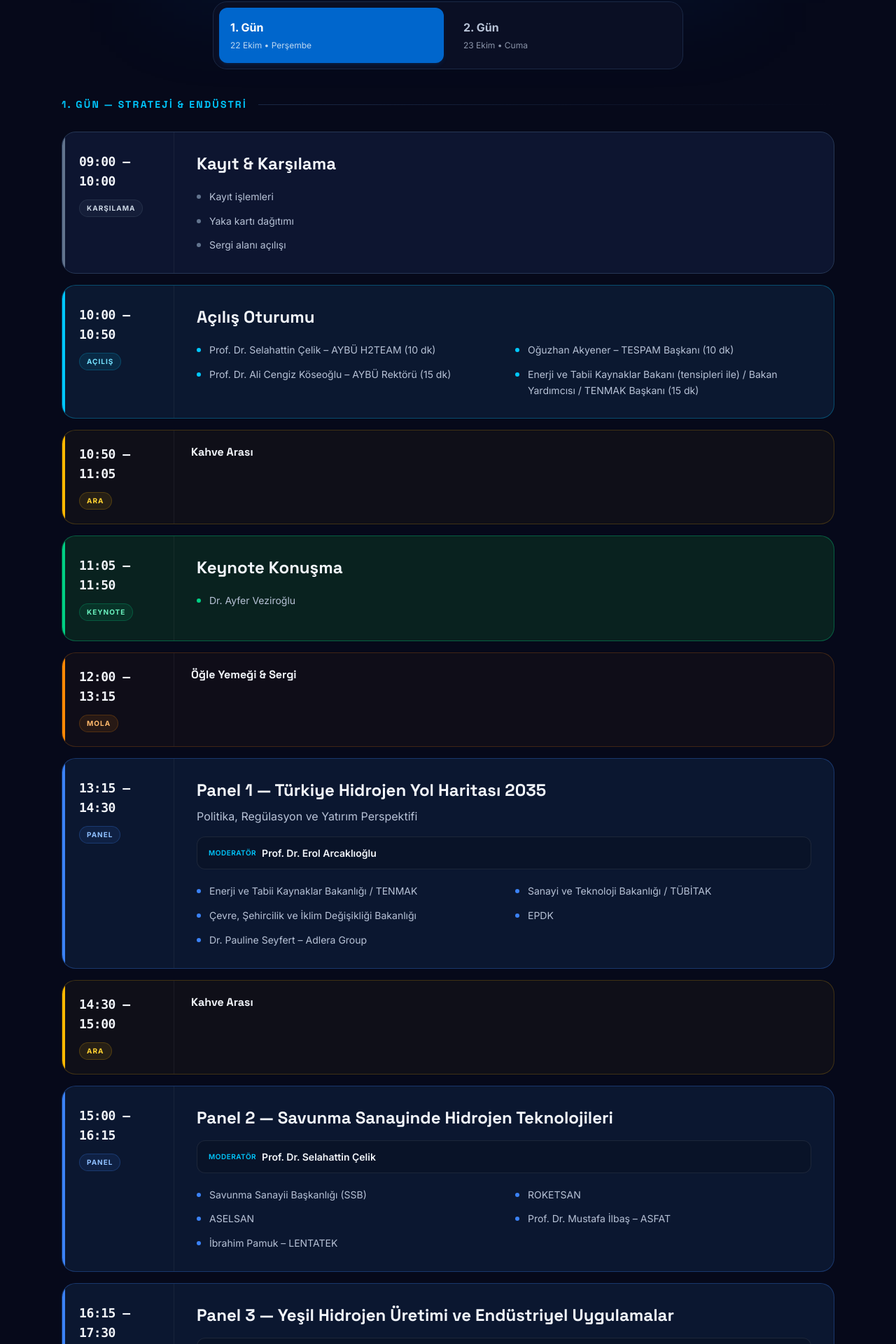
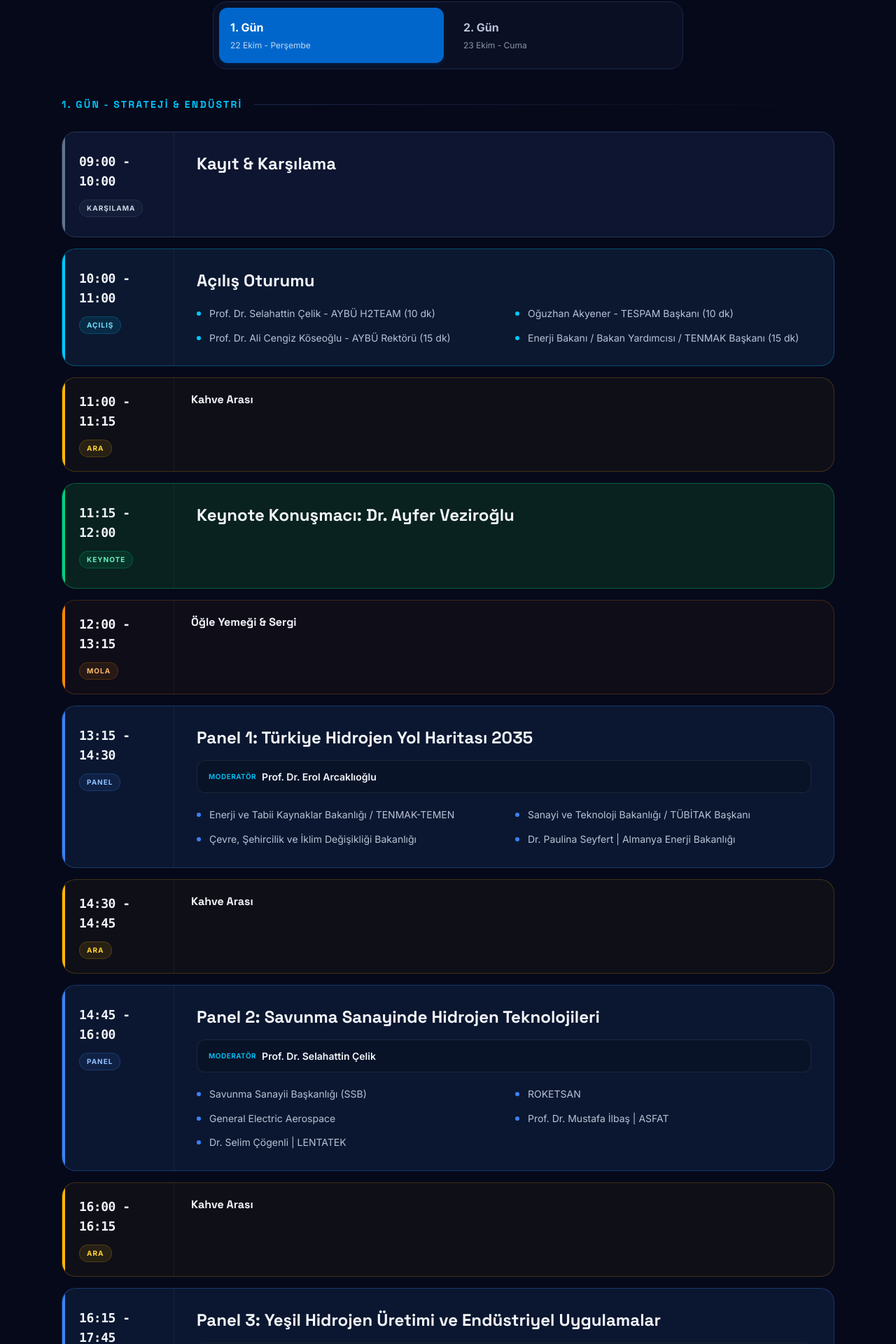
Before and after one commit to turkesdedeci/h2zirve, a Next.js app: page / in a window 1280 px wide. Shown: the part 2497-4417 px from the top of the page at 70% size. Built offline with nearby package versions, Linux system fonts and the light colour scheme.

Commit message:
Update final event program

```diff
--- a/src/components/Program.tsx
+++ b/src/components/Program.tsx
@@ -11,7 +11,6 @@ type SessionType =
   | "lunch"
   | "poster"
   | "gala"
-  | "prayer"
   | "closing"
   | "visit";
 
@@ -26,73 +25,70 @@ interface Session {
 
 const day1: Session[] = [
   {
-    time: "09:00 – 10:00",
+    time: "09:00 - 10:00",
     type: "registration",
     title: "Kayıt & Karşılama",
-    speakers: ["Kayıt işlemleri", "Yaka kartı dağıtımı", "Sergi alanı açılışı"],
   },
   {
-    time: "10:00 – 10:50",
+    time: "10:00 - 11:00",
     type: "opening",
     title: "Açılış Oturumu",
     speakers: [
-      "Prof. Dr. Selahattin Çelik – AYBÜ H2TEAM (10 dk)",
-      "Oğuzhan Akyener – TESPAM Başkanı (10 dk)",
-      "Prof. Dr. Ali Cengiz Köseoğlu – AYBÜ Rektörü (15 dk)",
-      "Enerji ve Tabii Kaynaklar Bakanı (tensipleri ile) / Bakan Yardımcısı / TENMAK Başkanı (15 dk)",
+      "Prof. Dr. Selahattin Çelik - AYBÜ H2TEAM (10 dk)",
+      "Oğuzhan Akyener - TESPAM Başkanı (10 dk)",
+      "Prof. Dr. Ali Cengiz Köseoğlu - AYBÜ Rektörü (15 dk)",
+      "Enerji Bakanı / Bakan Yardımcısı / TENMAK Başkanı (15 dk)",
     ],
   },
-  { time: "10:50 – 11:05", type: "break", title: "Kahve Arası" },
+  { time: "11:00 - 11:15", type: "break", title: "Kahve Arası" },
   {
-    time: "11:05 – 11:50",
+    time: "11:15 - 12:00",
     type: "keynote",
-    title: "Keynote Konuşma",
-    speakers: ["Dr. Ayfer Veziroğlu"],
+    title: "Keynote Konuşmacı: Dr. Ayfer Veziroğlu",
   },
-  { time: "12:00 – 13:15", type: "lunch", title: "Öğle Yemeği & Sergi" },
+  { time: "12:00 - 13:15", type: "lunch", title: "Öğle Yemeği & Sergi" },
   {
-    time: "13:15 – 14:30",
+    time: "13:15 - 14:30",
     type: "panel",
-    title: "Panel 1 — Türkiye Hidrojen Yol Haritası 2035",
-    subtitle: "Politika, Regülasyon ve Yatırım Perspektifi",
+    title: "Panel 1: Türkiye Hidrojen Yol Haritası 2035",
     moderator: "Prof. Dr. Erol Arcaklıoğlu",
     speakers: [
-      "Enerji ve Tabii Kaynaklar Bakanlığı / TENMAK",
-      "Sanayi ve Teknoloji Bakanlığı / TÜBİTAK",
+      "Enerji ve Tabii Kaynaklar Bakanlığı / TENMAK-TEMEN",
+      "Sanayi ve Teknoloji Bakanlığı / TÜBİTAK Başkanı",
       "Çevre, Şehircilik ve İklim Değişikliği Bakanlığı",
-      "EPDK",
-      "Dr. Pauline Seyfert – Adlera Group",
+      "Dr. Paulina Seyfert | Almanya Enerji Bakanlığı",
     ],
   },
-  { time: "14:30 – 15:00", type: "break", title: "Kahve Arası" },
+  { time: "14:30 - 14:45", type: "break", title: "Kahve Arası" },
   {
-    time: "15:00 – 16:15",
+    time: "14:45 - 16:00",
     type: "panel",
-    title: "Panel 2 — Savunma Sanayinde Hidrojen Teknolojileri",
+    title: "Panel 2: Savunma Sanayinde Hidrojen Teknolojileri",
     moderator: "Prof. Dr. Selahattin Çelik",
     speakers: [
       "Savunma Sanayii Başkanlığı (SSB)",
       "ROKETSAN",
-      "ASELSAN",
-      "Prof. Dr. Mustafa İlbaş – ASFAT",
-      "İbrahim Pamuk – LENTATEK",
+      "General Electric Aerospace",
+      "Prof. Dr. Mustafa İlbaş | ASFAT",
+      "Dr. Selim Çögenli | LENTATEK",
     ],
   },
+  { time: "16:00 - 16:15", type: "break", title: "Kahve Arası" },
   {
-    time: "16:15 – 17:30",
+    time: "16:15 - 17:45",
     type: "panel",
-    title: "Panel 3 — Yeşil Hidrojen Üretimi ve Endüstriyel Uygulamalar",
+    title: "Panel 3: Yeşil Hidrojen Üretimi ve Endüstriyel Uygulamalar",
     moderator: "Prof. Dr. Hasan Özcan",
     speakers: [
       "Yeşil Hidrojen Üreticileri Derneği",
       "TÜPRAŞ",
-      "Yenilenebilir enerji firması (GES/RES)",
-      "Elektrolizör teknolojisi firması",
+      "GM Hidrojen Vadisi",
+      "Prof. Dr. Yüksel Kaplan",
       "TÜBİTAK MAM",
     ],
   },
   {
-    time: "17:30 – 18:30",
+    time: "17:45 - 18:30",
     type: "poster",
     title: "Poster Sunumları & Sergi Ziyareti",
     speakers: [
@@ -106,58 +102,56 @@ const day1: Session[] = [
 
 const day2: Session[] = [
   {
-    time: "09:00 – 09:30",
+    time: "09:00 - 09:30",
     type: "registration",
     title: "Karşılama & Sabah Kahvesi",
   },
   {
-    time: "09:30 – 10:15",
+    time: "09:30 - 10:15",
     type: "keynote",
-    title: "Keynote Konuşma",
-    speakers: ["Prof. Dr. İbrahim Dinçer"],
+    title: "Keynote Konuşmacı: Prof. Dr. İbrahim Dinçer",
   },
-  { time: "10:15 – 10:45", type: "break", title: "Kahve Arası & Sergi" },
+  { time: "10:15 - 10:45", type: "break", title: "Kahve Arası & Sergi" },
   {
-    time: "10:45 – 11:45",
+    time: "10:45 - 11:45",
     type: "panel",
-    title: "Panel 4 — Sanayide Hidrojen Kullanımı",
-    moderator: "Prof. Dr. Bülent Yeşilata",
-  },
-  { time: "11:45 – 12:45", type: "lunch", title: "Öğle Yemeği" },
-  { time: "12:45 – 13:45", type: "prayer", title: "Cuma Namazı Arası" },
-  {
-    time: "13:45 – 15:15",
-    type: "panel",
-    title: "Panel 5 — Hidrojen Ekonomisi, Ar-Ge ve Ticarileşme",
+    title: "Panel 4: Sanayide Hidrojen Kullanımı",
+    moderator: "DSB",
     speakers: [
-      "Kalkınma bankası / yatırım fonu",
-      "TÜBİTAK",
-      "Üniversite temsilcisi",
-      "Sanayi Ar-Ge merkezi",
-      "Teknoloji / startup firması",
+      "Botaş",
+      "Çimento Üreticileri Derneği",
+      "Demir Çelik Üretimi Erdemir",
+      "Seramik Üreticileri",
     ],
   },
-  { time: "15:15 – 15:45", type: "break", title: "Kahve Arası" },
+  { time: "11:45 - 13:15", type: "lunch", title: "Öğle Yemeği & Sergi" },
   {
-    time: "15:45 – 16:45",
+    time: "13:15 - 14:30",
+    type: "panel",
+    title: "Panel 5: Hidrojen Ekonomisi, Ar-Ge ve Ticarileşme",
+    moderator: "DSB",
+    speakers: [
+      "Ankara Kalkınma Ajansı / Kalkınma Bankası / Yatırım fonu",
+      "TÜBİTAK Uzmanı",
+      "Prof. Dr. İbrahim Dinçer",
+      "Sanayi Ar-Ge merkezi + Teknoloji / startup firması",
+    ],
+  },
+  { time: "14:30 - 14:45", type: "break", title: "Kahve Arası" },
+  {
+    time: "14:45 - 15:45",
     type: "poster",
     title: "Poster Sunumları & Sergi",
-    speakers: [
-      "Poster sahipleri ile birebir etkileşim",
-      "Firma standlarının aktif ziyareti",
-    ],
   },
-  { time: "16:45 – 17:15", type: "closing", title: "Poster Ödülleri & Kapanış" },
   {
-    time: "17:30 – 19:00",
+    time: "16:00 - 16:30",
+    type: "closing",
+    title: "Poster Ödülleri & Kapanış",
+  },
+  {
+    time: "17:30 - 18:30",
     type: "visit",
-    title: "Opsiyonel Teknik Ziyaret",
-    subtitle: "AYBÜ H2TEAM Laboratuvar Ziyareti",
-    speakers: [
-      "Katılım isteğe bağlıdır",
-      "Farklı lokasyonda gerçekleştirilecektir",
-      "Ulaşım organizasyonu ayrıca duyurulacaktır",
-    ],
+    title: "Teknik Ziyaret: AYBÜ H2TEAM Laboratuvar Ziyareti",
   },
 ];
 
@@ -208,7 +202,7 @@ const cfg: Record<
     bg: "bg-orange-400/[0.04]",
   },
   poster: {
-    label: "Sergi",
+    label: "Poster",
     accent: "bg-violet-400",
     badge: "text-violet-300 bg-violet-400/10 border-violet-400/20",
     border: "border-violet-400/25",
@@ -220,13 +214,6 @@ const cfg: Record<
     badge: "text-pink-300 bg-pink-400/10 border-pink-400/20",
     border: "border-pink-400/25",
     bg: "bg-pink-400/[0.05]",
-  },
-  prayer: {
-    label: "Ara",
-    accent: "bg-teal-400",
-    badge: "text-teal-300 bg-teal-400/10 border-teal-400/20",
-    border: "border-teal-400/20",
-    bg: "bg-teal-400/[0.04]",
   },
   closing: {
     label: "Kapanış",
@@ -250,7 +237,6 @@ export default function Program() {
 
   return (
     <section id="program" className="relative overflow-hidden bg-h2-bg py-16 sm:py-28">
-      <div className="pointer-events-none absolute left-1/2 top-0 h-72 w-[52rem] -translate-x-1/2 bg-h2-blue/10 blur-3xl" />
       <div className="relative max-w-6xl mx-auto px-4 sm:px-6">
         <div className="mb-12 text-center">
           <span className="font-display text-h2-small font-semibold uppercase tracking-[0.22em] text-h2-cyan">
@@ -278,7 +264,7 @@ export default function Program() {
             >
               <div className="text-h2-body font-bold">{day}. Gün</div>
               <div className="mt-1 text-h2-micro opacity-75">
-                {day === 1 ? "22 Ekim • Perşembe" : "23 Ekim • Cuma"}
+                {day === 1 ? "22 Ekim - Perşembe" : "23 Ekim - Cuma"}
               </div>
             </button>
           ))}
@@ -287,8 +273,8 @@ export default function Program() {
         <div className="mb-7 flex items-center gap-4">
           <span className="whitespace-nowrap font-display text-h2-small font-bold uppercase tracking-[0.16em] text-h2-cyan">
             {activeDay === 1
-              ? "1. GÜN — STRATEJİ & ENDÜSTRİ"
-              : "2. GÜN — TEKNOLOJİ, EKONOMİ & UYGULAMA"}
+              ? "1. Gün - Strateji & Endüstri"
+              : "2. Gün - Teknoloji, Ekonomi & Uygulama"}
           </span>
           <span className="h-px w-full bg-gradient-to-r from-h2-border to-transparent" />
         </div>
@@ -296,25 +282,36 @@ export default function Program() {
         <div className="space-y-4">
           {sessions.map((s, i) => {
             const c = cfg[s.type];
-            const compact = ["break", "lunch", "prayer"].includes(s.type);
+            const compact = ["break", "lunch"].includes(s.type);
+
             return (
               <article
-                key={i}
+                key={`${s.time}-${i}`}
                 className={`group relative overflow-hidden rounded-h2-lg border ${c.border} ${c.bg} transition-all hover:border-opacity-80 hover:shadow-lg hover:shadow-black/20`}
               >
                 <span className={`absolute inset-y-0 left-0 w-1 ${c.accent}`} />
                 <div className="grid sm:grid-cols-[10rem_1fr]">
-                  <div className={`flex items-center gap-3 border-b border-white/5 px-6 py-4 sm:block sm:border-b-0 sm:border-r sm:border-white/5 ${compact ? "sm:py-5" : "sm:py-7"}`}>
+                  <div
+                    className={`flex items-center gap-3 border-b border-white/5 px-6 py-4 sm:block sm:border-b-0 sm:border-r sm:border-white/5 ${
+                      compact ? "sm:py-5" : "sm:py-7"
+                    }`}
+                  >
                     <p className="font-mono text-base font-bold tracking-tight text-h2-ink-1 sm:text-lg">
                       {s.time}
                     </p>
-                    <span className={`inline-flex rounded-full border px-2.5 py-1 text-[10px] font-bold uppercase tracking-widest sm:mt-3 ${c.badge}`}>
+                    <span
+                      className={`inline-flex rounded-full border px-2.5 py-1 text-[10px] font-bold uppercase tracking-widest sm:mt-3 ${c.badge}`}
+                    >
                       {c.label}
                     </span>
                   </div>
 
                   <div className={compact ? "px-6 py-5" : "px-6 py-6 sm:px-8 sm:py-7"}>
-                    <h3 className={`font-display ${compact ? "text-base" : "text-xl sm:text-2xl"} font-bold leading-snug text-h2-ink-1`}>
+                    <h3
+                      className={`font-display ${
+                        compact ? "text-base" : "text-xl sm:text-2xl"
+                      } font-bold leading-snug text-h2-ink-1`}
+                    >
                       {s.title}
                     </h3>
                     {s.subtitle && (
@@ -324,14 +321,18 @@ export default function Program() {
                     )}
                     {s.moderator && (
                       <div className="mt-4 flex flex-wrap items-center gap-2 rounded-h2-md border border-white/8 bg-black/15 px-4 py-3 text-h2-small">
-                        <span className="font-semibold uppercase tracking-wider text-h2-cyan text-[10px]">
+                        <span className="text-[10px] font-semibold uppercase tracking-wider text-h2-cyan">
                           Moderatör
                         </span>
                         <span className="font-semibold text-h2-ink-1">{s.moderator}</span>
                       </div>
                     )}
                     {s.speakers && s.speakers.length > 0 && (
-                      <ul className={`mt-5 grid gap-x-8 gap-y-3 ${s.speakers.length > 3 ? "md:grid-cols-2" : ""}`}>
+                      <ul
+                        className={`mt-5 grid gap-x-8 gap-y-3 ${
+                          s.speakers.length > 3 ? "md:grid-cols-2" : ""
+                        }`}
+                      >
                         {s.speakers.map((sp) => (
                           <li
                             key={sp}
```
